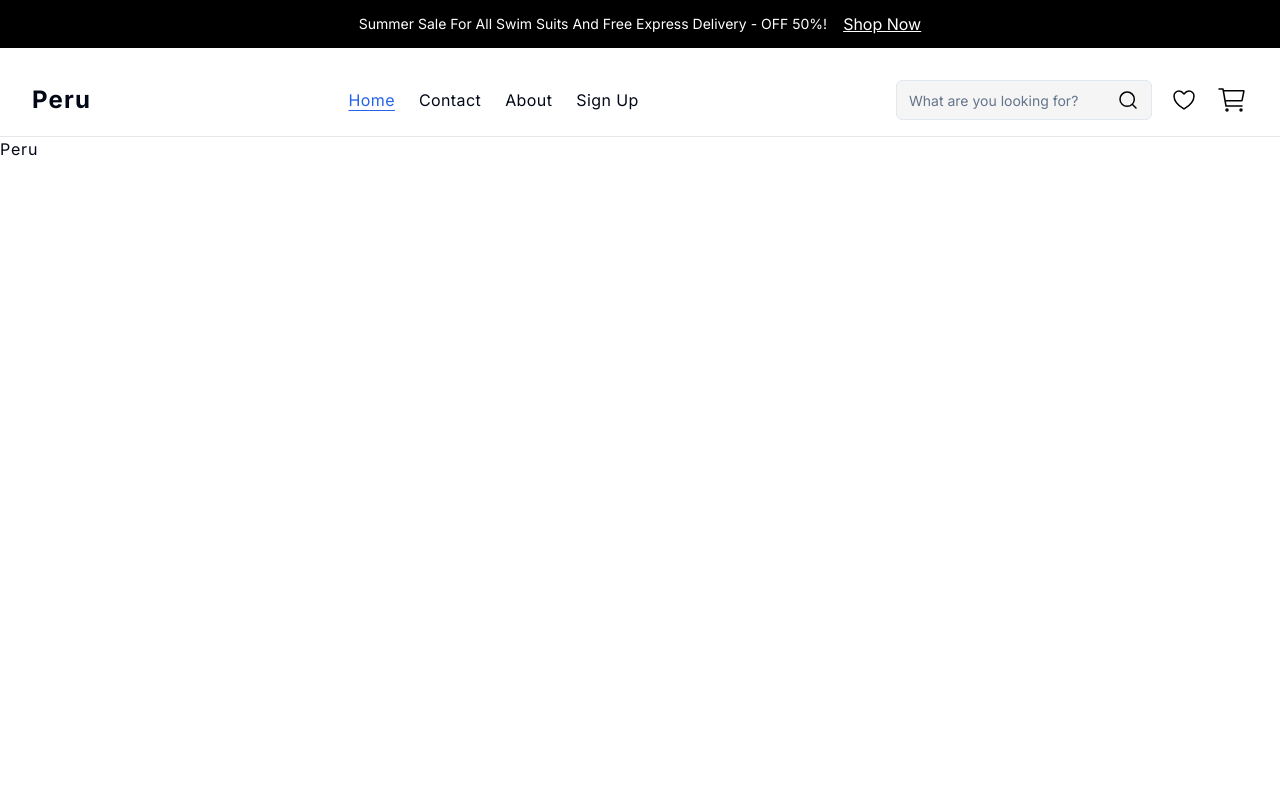
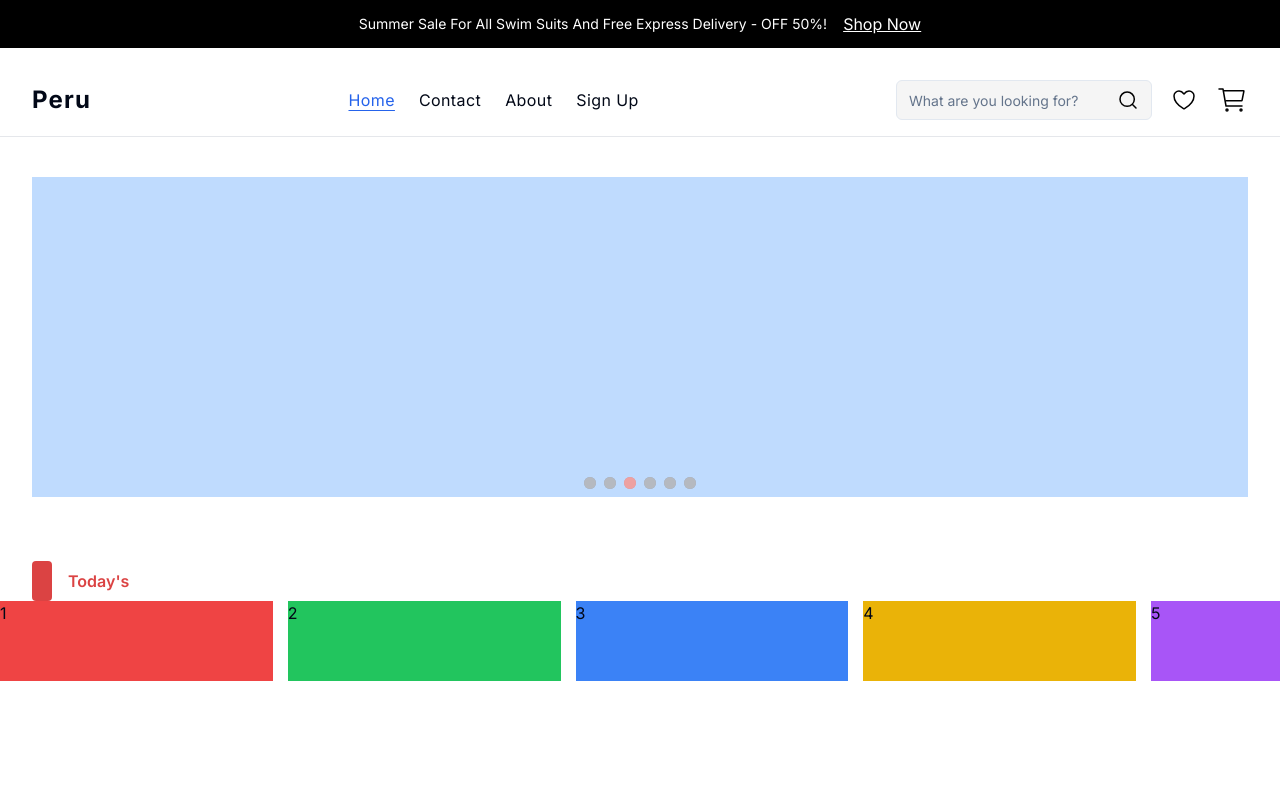
Before and after one commit to Jainik-1743/P-e-commerce, a Next.js app: page / in a window 1280 px wide. Shown: the top 800 px of the page. Built offline with nearby package versions, Linux system fonts and the light colour scheme.

Commit message:
chore: Update subtitle color and add dot icon component

```diff
--- a/package.json
+++ b/package.json
@@ -3,7 +3,7 @@
   "version": "0.1.0",
   "private": true,
   "scripts": {
-    "dev": "next dev",
+    "dev": "next dev -p 1710",
     "build": "next build",
     "start": "next start",
     "lint": "next lint",
@@ -17,8 +17,10 @@
     "clean": "rm -rf build && rm -rf node_modules && rm -rf .next && rm -rf tsconfig.tsbuildinfo"
   },
   "dependencies": {
+    "@radix-ui/react-slot": "^1.1.0",
     "class-variance-authority": "^0.7.0",
     "clsx": "^2.1.1",
+    "keen-slider": "^6.8.6",
     "lucide-react": "^0.436.0",
     "next": "14.2.6",
     "react": "^18.3.1",
--- a/src/app/globals.css
+++ b/src/app/globals.css
@@ -29,6 +29,7 @@
     --chart-3: 197 37% 24%;
     --chart-4: 43 74% 66%;
     --chart-5: 27 87% 67%;
+    --subTitle: 0, 68%, 56%, 1;
   }
 
   .dark {
--- a/src/app/page.tsx
+++ b/src/app/page.tsx
@@ -1,7 +1,37 @@
+"use client"
+
+import { useKeenSlider } from "keen-slider/react"
+
+import Slider from "@/components/home"
+import MaxWidthWrapper from "@/components/reusable-components/max-width-wrapper"
+import SubTitle from "@/components/reusable-components/sub-title"
+
 export default function Home() {
+  const [ref] = useKeenSlider<HTMLDivElement>({
+    slides: {
+      perView: 4.5,
+      spacing: 15,
+    },
+  })
+
   return (
-    <main className='min-h-dvh'>
-      <p className='tracking-wider'>Peru</p>
+    <main className='mt-10 min-h-dvh'>
+      <Slider />
+
+      <div className='mt-16'>
+        <MaxWidthWrapper>
+          <SubTitle subTitle="Today's" />
+        </MaxWidthWrapper>
+
+        <div ref={ref} className='keen-slider'>
+          <div className='keen-slider__slide h-20 bg-red-500'>1</div>
+          <div className='keen-slider__slide h-20 bg-green-500'>2</div>
+          <div className='keen-slider__slide h-20 bg-blue-500'>3</div>
+          <div className='keen-slider__slide h-20 bg-yellow-500'>4</div>
+          <div className='keen-slider__slide h-20 bg-purple-500'>5</div>
+          <div className='keen-slider__slide h-20 bg-amber-500'>6</div>
+        </div>
+      </div>
     </main>
   )
 }
--- /dev/null
+++ b/src/components/home/index.tsx
@@ -0,0 +1,94 @@
+"use client"
+
+import { useState } from "react"
+
+import { useKeenSlider } from "keen-slider/react"
+
+import DotIcon from "@/components/icons/dot"
+import MaxWidthWrapper from "@/components/reusable-components/max-width-wrapper"
+import { Button } from "@/components/ui/button"
+import { cn } from "@/lib/utils"
+
+import "keen-slider/keen-slider.min.css"
+
+export default function App() {
+  const [currentSlide, setCurrentSlide] = useState(0)
+  const [loaded, setLoaded] = useState(false)
+  const [sliderRef, instanceRef] = useKeenSlider<HTMLDivElement>(
+    {
+      initial: 0,
+      slideChanged(slider) {
+        setCurrentSlide(slider.track.details.rel)
+      },
+      created() {
+        setLoaded(true)
+      },
+    },
+    [
+      (slider) => {
+        let timeout: ReturnType<typeof setTimeout>
+        let mouseOver = false
+        function clearNextTimeout() {
+          clearTimeout(timeout)
+        }
+        function nextTimeout() {
+          clearTimeout(timeout)
+          if (mouseOver) return
+          timeout = setTimeout(() => {
+            slider.next()
+          }, 2000)
+        }
+        slider.on("created", () => {
+          slider.container.addEventListener("mouseover", () => {
+            mouseOver = true
+            clearNextTimeout()
+          })
+          slider.container.addEventListener("mouseout", () => {
+            mouseOver = false
+            nextTimeout()
+          })
+          nextTimeout()
+        })
+        slider.on("dragStarted", clearNextTimeout)
+        slider.on("animationEnded", nextTimeout)
+        slider.on("updated", nextTimeout)
+      },
+    ],
+  )
+
+  return (
+    <MaxWidthWrapper className='relative'>
+      <div>
+        <div ref={sliderRef} className='keen-slider'>
+          <div className='keen-slider__slide h-80 bg-red-200' />
+          <div className='keen-slider__slide h-80 bg-green-200' />
+          <div className='keen-slider__slide h-80 bg-blue-200' />
+          <div className='keen-slider__slide h-80 bg-yellow-200' />
+          <div className='keen-slider__slide h-80 bg-purple-200' />
+          <div className='keen-slider__slide h-80 bg-pink-200' />
+        </div>
+      </div>
+      {loaded && instanceRef.current && (
+        <div className='absolute bottom-0 left-0 right-0 z-10 flex justify-center'>
+          {Array.from(
+            Array(instanceRef.current.track.details.slides.length).keys(),
+          ).map((idx) => (
+            <Button
+              key={idx}
+              onClick={() => {
+                instanceRef.current?.moveToIdx(idx)
+              }}
+              className={cn(
+                currentSlide === idx ? "bg-subTitle" : "bg-gray-500",
+                "m-1 mb-2 h-fit rounded-full p-0",
+              )}
+              type='button'
+            >
+              <DotIcon />
+            </Button>
+          ))}
+        </div>
+      )}
+    </MaxWidthWrapper>
+  )
+}
--- /dev/null
+++ b/src/components/icons/dot.tsx
@@ -0,0 +1,14 @@
+import { SVGProps } from "react"
+
+const DotIcon = (props: SVGProps<SVGSVGElement>) => (
+  <svg
+    xmlns='http://www.w3.org/2000/svg'
+    width={12}
+    height={12}
+    fill='none'
+    {...props}
+  >
+    <circle cx={6} cy={6} r={6} fill='#fff' opacity={0.5} />
+  </svg>
+)
+export default DotIcon
--- /dev/null
+++ b/src/components/reusable-components/sub-title.tsx
@@ -0,0 +1,12 @@
+interface SubTitleProps {
+  subTitle: string
+}
+
+export default function SubTitle({ subTitle }: SubTitleProps) {
+  return (
+    <div className='flex items-center'>
+      <span className='mr-4 h-10 w-5 rounded bg-subTitle' />
+      <h2 className='text-base font-semibold text-subTitle'>{subTitle}</h2>
+    </div>
+  )
+}
--- /dev/null
+++ b/src/components/ui/button.tsx
@@ -0,0 +1,56 @@
+import * as React from "react"
+import { Slot } from "@radix-ui/react-slot"
+import { cva, type VariantProps } from "class-variance-authority"
+
+import { cn } from "@/lib/utils"
+
+const buttonVariants = cva(
+  "inline-flex items-center justify-center whitespace-nowrap rounded-md text-sm font-medium ring-offset-background transition-colors focus-visible:outline-none focus-visible:ring-2 focus-visible:ring-ring focus-visible:ring-offset-2 disabled:pointer-events-none disabled:opacity-50",
+  {
+    variants: {
+      variant: {
+        default: "bg-primary text-primary-foreground hover:bg-primary/90",
+        destructive:
+          "bg-destructive text-destructive-foreground hover:bg-destructive/90",
+        outline:
+          "border border-input bg-background hover:bg-accent hover:text-accent-foreground",
+        secondary:
+          "bg-secondary text-secondary-foreground hover:bg-secondary/80",
+        ghost: "hover:bg-accent hover:text-accent-foreground",
+        link: "text-primary underline-offset-4 hover:underline",
+      },
+      size: {
+        default: "h-10 px-4 py-2",
+        sm: "h-9 rounded-md px-3",
+        lg: "h-11 rounded-md px-8",
+        icon: "h-10 w-10",
+      },
+    },
+    defaultVariants: {
+      variant: "default",
+      size: "default",
+    },
+  },
+)
+
+export interface ButtonProps
+  extends React.ButtonHTMLAttributes<HTMLButtonElement>,
+    VariantProps<typeof buttonVariants> {
+  asChild?: boolean
+}
+
+const Button = React.forwardRef<HTMLButtonElement, ButtonProps>(
+  ({ className, variant, size, asChild = false, ...props }, ref) => {
+    const Comp = asChild ? Slot : "button"
+    return (
+      <Comp
+        className={cn(buttonVariants({ variant, size, className }))}
+        ref={ref}
+        {...props}
+      />
+    )
+  },
+)
+Button.displayName = "Button"
+
+export { Button, buttonVariants }
--- a/tailwind.config.ts
+++ b/tailwind.config.ts
@@ -21,6 +21,7 @@ const config = {
     },
     extend: {
       colors: {
+        subTitle: "hsl(var(--subTitle))",
         border: "hsl(var(--border))",
         input: "hsl(var(--input))",
         ring: "hsl(var(--ring))",
```
Also changed, not shown: 1 other file (tests, documents, lock files or other folders).
